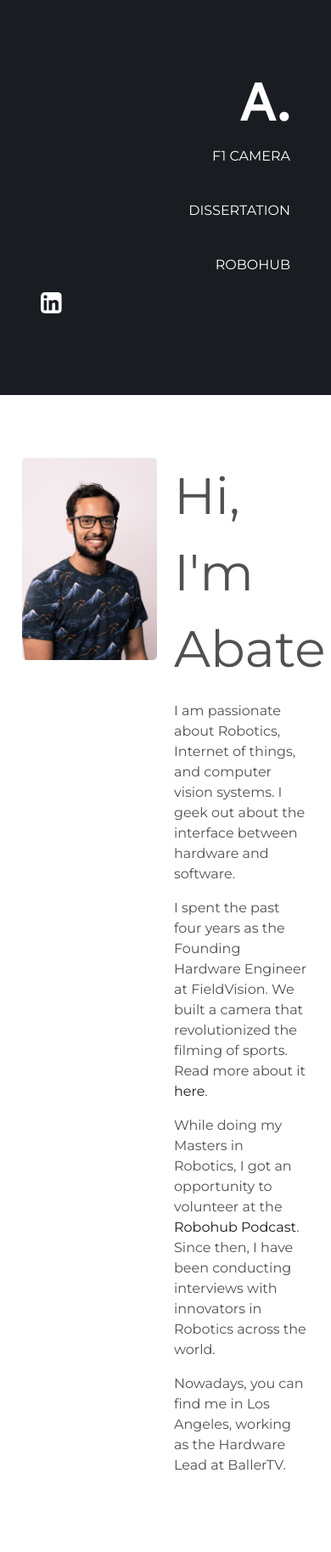
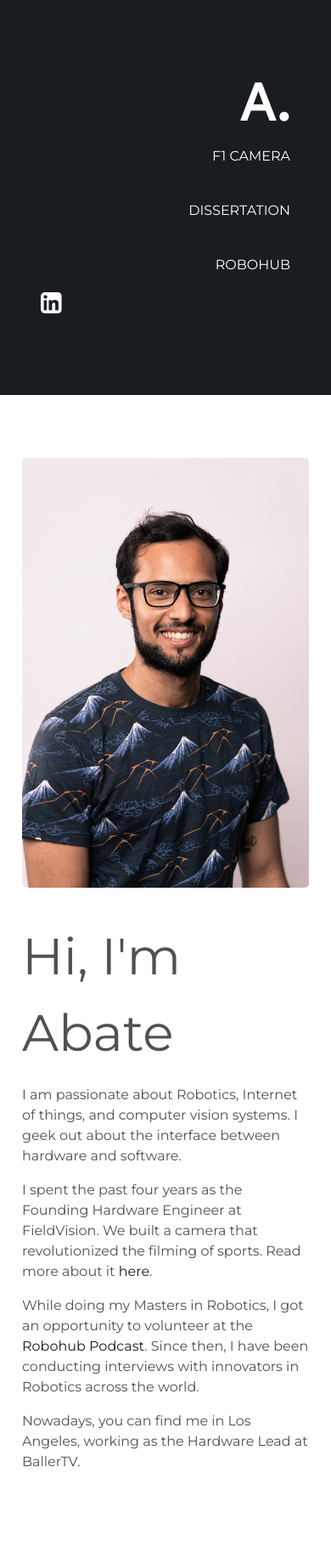
Before and after one commit to abatedemey/personal_website, a Jekyll site: the page built from index.markdown, in a window 390 px wide. Shown: the whole page at 85% size. Built offline with Jekyll 4.4.1, drawn with Linux system fonts in a browser that asks for light colours.

Commit message:
Make columns stack on top of each other in mobile

```diff
--- a/_includes/head.html
+++ b/_includes/head.html
@@ -42,5 +42,13 @@
     display: table;
     clear: both;
   }
+
+  /* Responsive layout - makes the two columns stack on top of each other instead of next to each other */
+  @media screen and (max-width: 600px) {
+    .column {
+      width: 100%;
+    }
+  }
+
   </style>
 </head>
```
